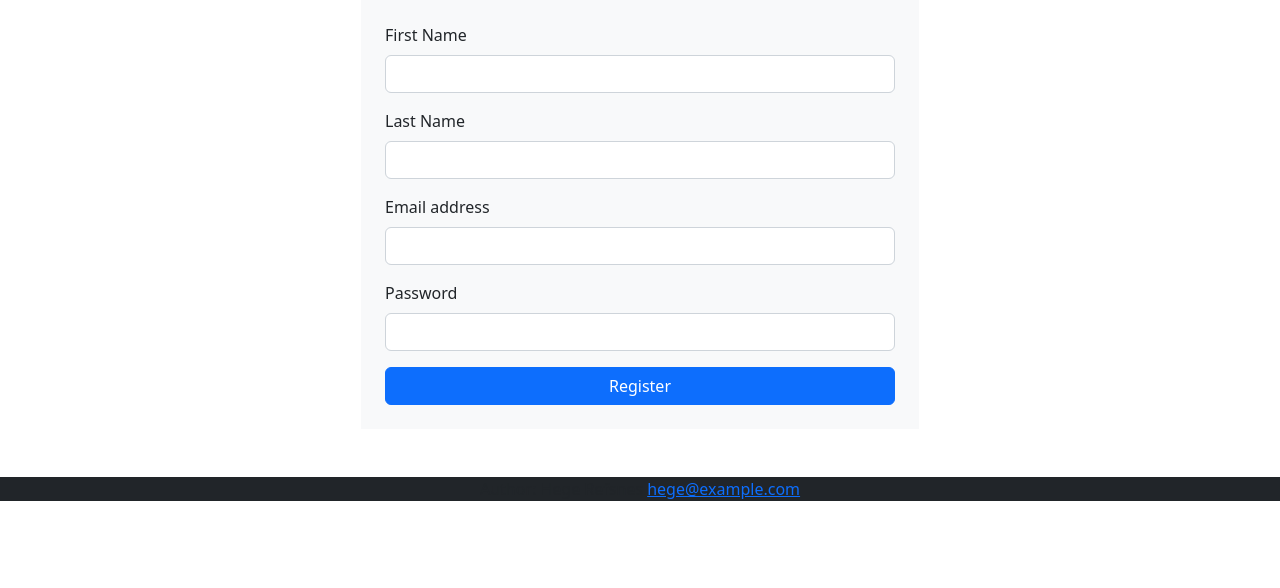
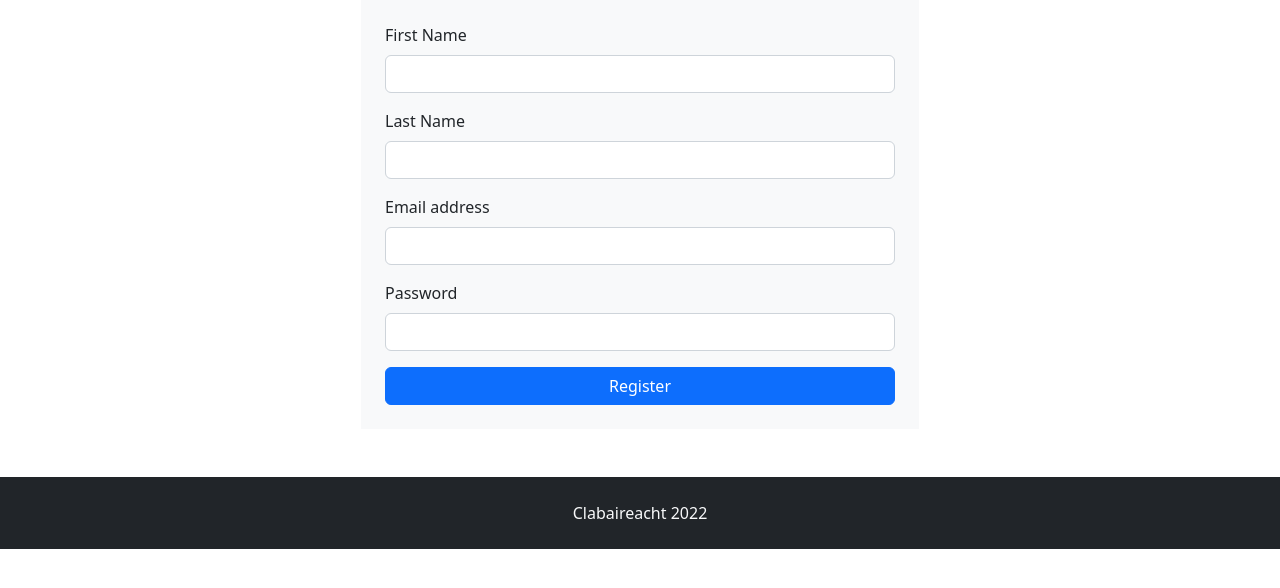
Before and after one commit to roniencirl/Group6_web_app, a Flask app: page /auth/register in a window 1280 px wide. Shown: the part 137-725 px from the top of the page. Run offline with Flask 2, Linux system fonts and the light colour scheme; some libraries are stand-ins or nearby versions.

Commit message:
footer changes

```diff
--- a/src/clabaireacht/templates/base.html
+++ b/src/clabaireacht/templates/base.html
@@ -60,20 +60,20 @@
         </nav> -->
     </header>
 
-    <section class="mt-3 content container">
-        <header>
+    <div class="main-content mt-3 content container">
+        <div>
             {% block header %}{% endblock %}
-        </header>
+        </div>
         {% for message in get_flashed_messages() %}
         <div class="flash">{{ message }}</div>
         {% endfor %}
         {% block content %}{% endblock %}
-    </section>
+    </div>
 
 
-    <footer class="mt-3 text-center bg-dark sticky-bottom">
-        <div class="container">
-            Author: Hege Refsnes <a href="mailto:hege@example.com">hege@example.com</a>
+    <footer class="mt-3 text-center bg-dark p-4">
+        <div class="container fs-6 text-light">
+            Clabaireacht 2022
         </div>
     </footer>
 </body>
```
